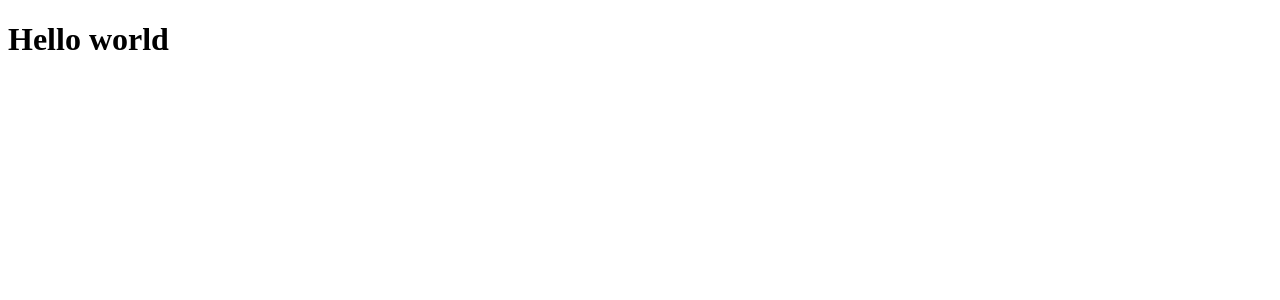
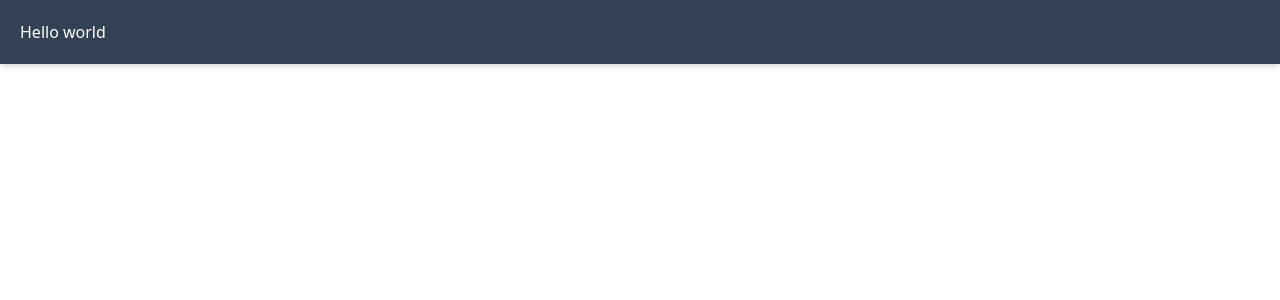
Before and after one commit to MatijaNovosel/react-reddit-clone, a React (Create React App) app in the folder reddit-clone/: page / in a window 1280 px wide. Shown: the top 300 px of the page. Built offline with nearby package versions, Linux system fonts and the light colour scheme.

Commit message:
Tailwind integration

```diff
--- /dev/null
+++ b/reddit-clone/craco.config.js
@@ -0,0 +1,10 @@
+module.exports = {
+  style: {
+    postcss: {
+      plugins: [
+        require('tailwindcss'),
+        require('autoprefixer'),
+      ],
+    },
+  },
+}
--- a/reddit-clone/src/App.tsx
+++ b/reddit-clone/src/App.tsx
@@ -1,6 +1,8 @@
 function App() {
   return (
-    <h1>Hello world</h1>
+    <div className="p-5 shadow-md bg-gray-700">
+      <span className="text-white">Hello world</span>
+    </div>
   );
 }
 
--- a/reddit-clone/src/index.css
+++ b/reddit-clone/src/index.css
@@ -0,0 +1,3 @@
+@tailwind base;
+@tailwind components;
+@tailwind utilities;
--- /dev/null
+++ b/reddit-clone/src/react-app-env.d.ts
@@ -0,0 +1 @@
+/// <reference types="react-scripts" />
--- /dev/null
+++ b/reddit-clone/tailwind.config.js
@@ -0,0 +1,31 @@
+const colors = require('tailwindcss/colors');
+
+module.exports = {
+  purge: ['./src/**/*.{js,jsx,ts,tsx}', './public/index.html'],
+  darkMode: false,
+  theme: {
+    colors: {
+      gray: colors.blueGray,
+      blue: colors.blue,
+      yellow: colors.yellow,
+      red: colors.red,
+      green: colors.green,
+      pink: colors.pink,
+      purple: colors.purple,
+      white: colors.white,
+      orange: colors.orange,
+      black: colors.black
+    },
+    extend: {
+      colors: {
+        yellow: {
+          "450": "#fed001"
+        }
+      },
+    },
+  },
+  variants: {
+    extend: {},
+  },
+  plugins: [],
+}
```
Also changed, not shown: reddit-clone/package.json (+8 -3 lines), 1 other file (tests, documents, lock files or other folders).
